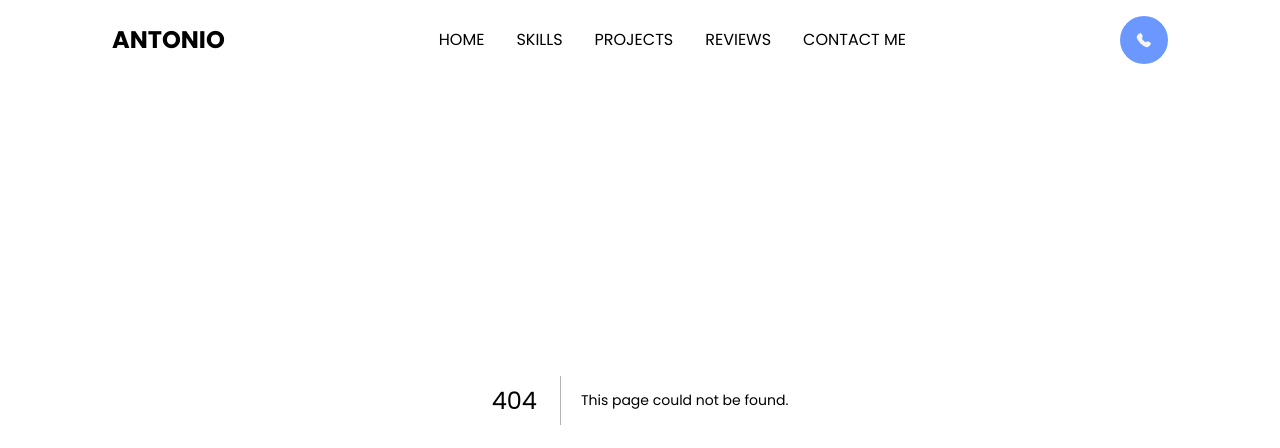
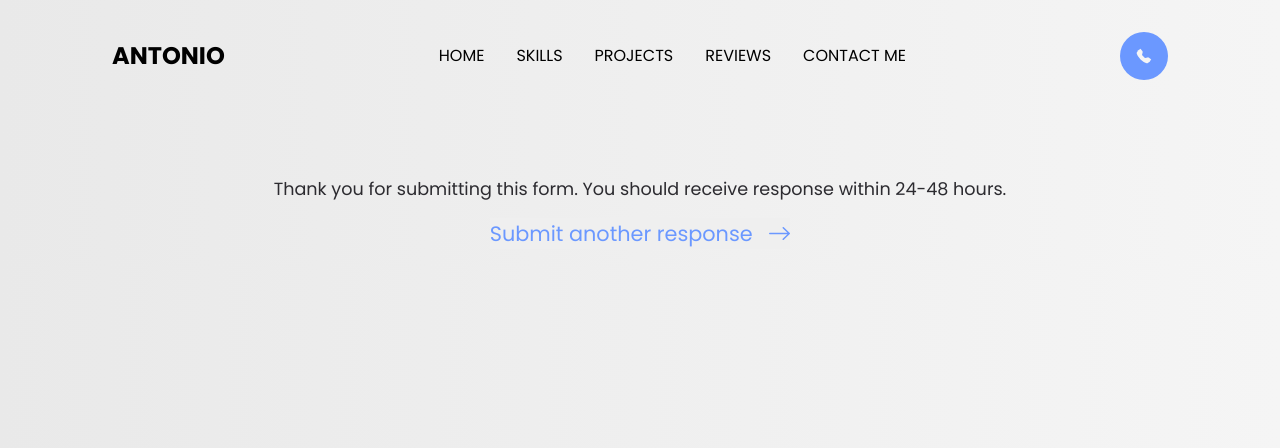
Before and after one commit to Brkic365/NewPortfolio, a Next.js app: page /success in a window 1280 px wide. Before the commit this address had no page. Shown: the top 448 px of the page. Built offline with nearby package versions, Linux system fonts and the light colour scheme.

Commit message:
Fixed form

```diff
--- /dev/null
+++ b/pages/success.js
@@ -0,0 +1,24 @@
+import React from "react";
+import Link from "next/link";
+import styles from "../styles/Success.module.scss";
+
+function success() {
+  return (
+    <div className={styles.confirmed}>
+      <p>
+        Thank you for submitting this form. You should receive response within
+        24-48 hours.
+      </p>
+      <Link href="/#contact">
+        <a>
+          <button>
+            <p>Submit another response</p>
+            <img src="/icons/arrow.svg" alt="Icon of an arrow" />
+          </button>
+        </a>
+      </Link>
+    </div>
+  );
+}
+
+export default success;
--- /dev/null
+++ b/styles/Success.module.scss
@@ -0,0 +1,31 @@
+.confirmed {
+  width: 80%;
+  margin: 1rem auto;
+  padding-top: 10rem;
+  display: flex;
+  align-items: center;
+  flex-direction: column;
+
+  p {
+    text-align: center;
+    font-size: 1.1rem;
+    color: #2c2b30;
+  }
+
+  button {
+    margin-top: 1rem;
+    cursor: pointer;
+    color: #6b98ff;
+    transition: 0.2s ease-in-out;
+    border: none;
+    display: flex;
+    align-items: center;
+
+    p {
+      margin-bottom: 0;
+      margin-right: 1rem;
+      font-size: 1.3rem;
+      color: #6b98ff !important;
+    }
+  }
+}
```
Also changed, not shown: Components/Contact.jsx (+3 -23 lines), styles/Contact.module.scss (+0 -18 lines).
